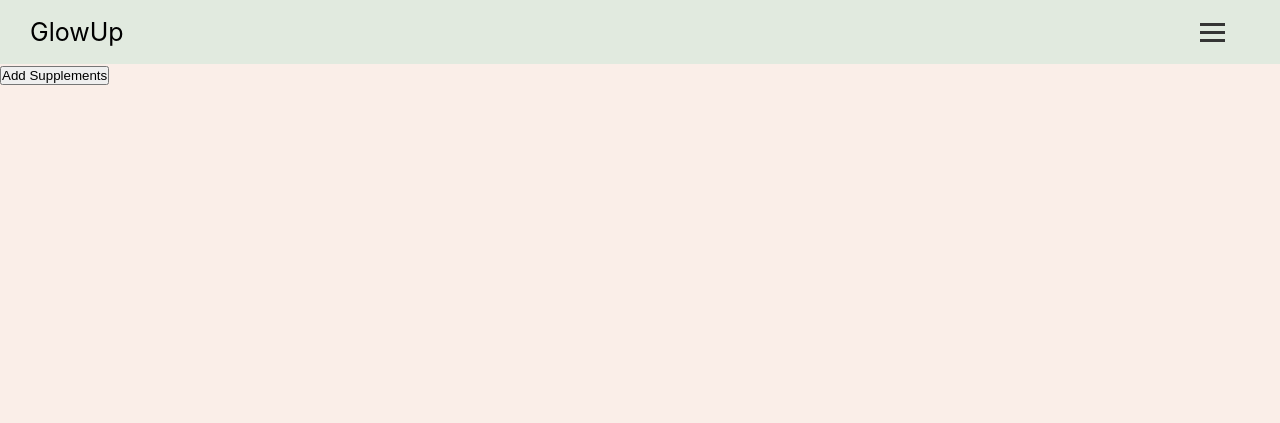
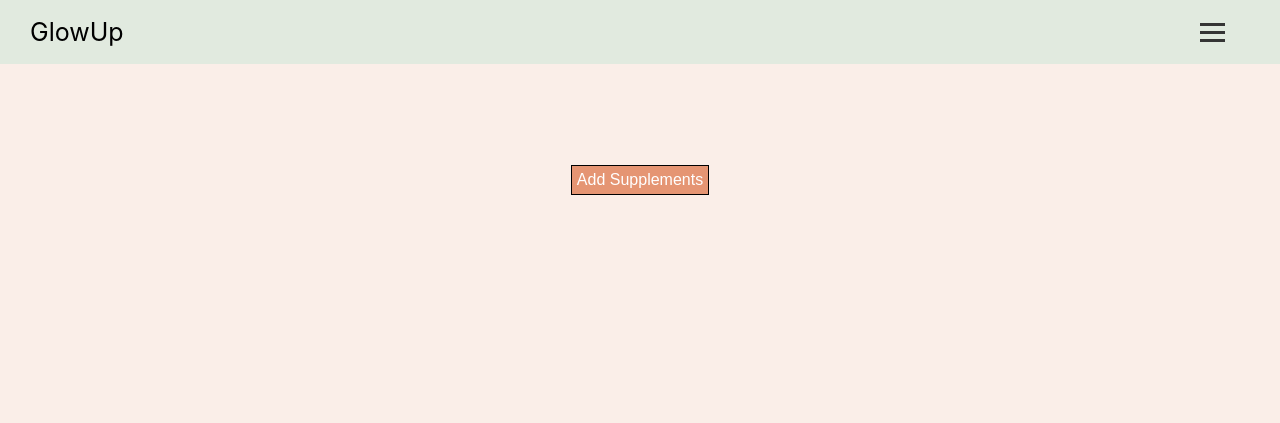
Before and after one commit to mish-a14/GlowUp, a Django app: page /supplements/ in a window 1280 px wide. Shown: the top 423 px of the page. Run offline with Django 3.2, Linux system fonts and the light colour scheme; the visitor is signed in with stand-in values (Sample User, id 1); data that the repository does not hold is empty.

Commit message:
supplements page pushed for css

```diff
--- a/main_app/static/css/base-style.css
+++ b/main_app/static/css/base-style.css
@@ -436,6 +436,42 @@ nav .logo {
   font-size: 18px;
 }
 
+/* supplements section */
+/* supplements section */
+/* supplements section */
+
+.supplements-container{
+  /* border: 2px red solid; */
+  width: 100%;
+  height: 45vh;
+  /* text-align: center; */
+  display: flex;
+  flex-direction: column;
+  justify-content: center;
+  align-items: center;
+}
+
+.supplements-title{
+  margin-bottom: 10%;
+}
+
+.supplements-info{
+  /* border: 2px solid red; */
+  text-align: center;
+}
+
+.suppBtn{
+  padding: 5px;
+  outline: none;
+  border: 1px solid black;
+  background-color: #e59573;
+  font-size: 16px;
+  color: white;
+  margin: 10px 0px;
+}
+
+
+
 /* MEDIA QUERIES */
 
 @media screen and (min-width: 950px) {
@@ -479,4 +515,5 @@ nav .logo {
     height: 400px;
     width: 400px;
   }
+
 }
--- a/main_app/templates/supplements.html
+++ b/main_app/templates/supplements.html
@@ -1,15 +1,17 @@
 {% extends 'base.html' %}
 {% block content %}
 
-
-<a href='/supplements/add/form/'><button>Add Supplements</button></a>
-
-{% for p in pill %}
-
-        <p>Name: {{ p.Name }}</p>
-        <p>Price: ${{ p.Price }}</p>
-        <a href='/supplements/{{ p.id }}/delete/'><button>Delete</button></a>
-
+<div class="supplements-container">
+        <div class="supplements-title">
+                <a href='/supplements/add/form/'><button class="suppBtn">Add Supplements</button></a>
+        </div>
+        {% for p in pill %}
+        <div class="supplements-info">
+                <p>Name: {{ p.Name }}</p>
+                <p>Price: ${{ p.Price }}</p>
+                <a href='/supplements/{{ p.id }}/delete/'><button class="suppBtn">Delete</button></a>
+        </div>
 {% endfor %}
+</div>
 
 {% endblock %}
```
